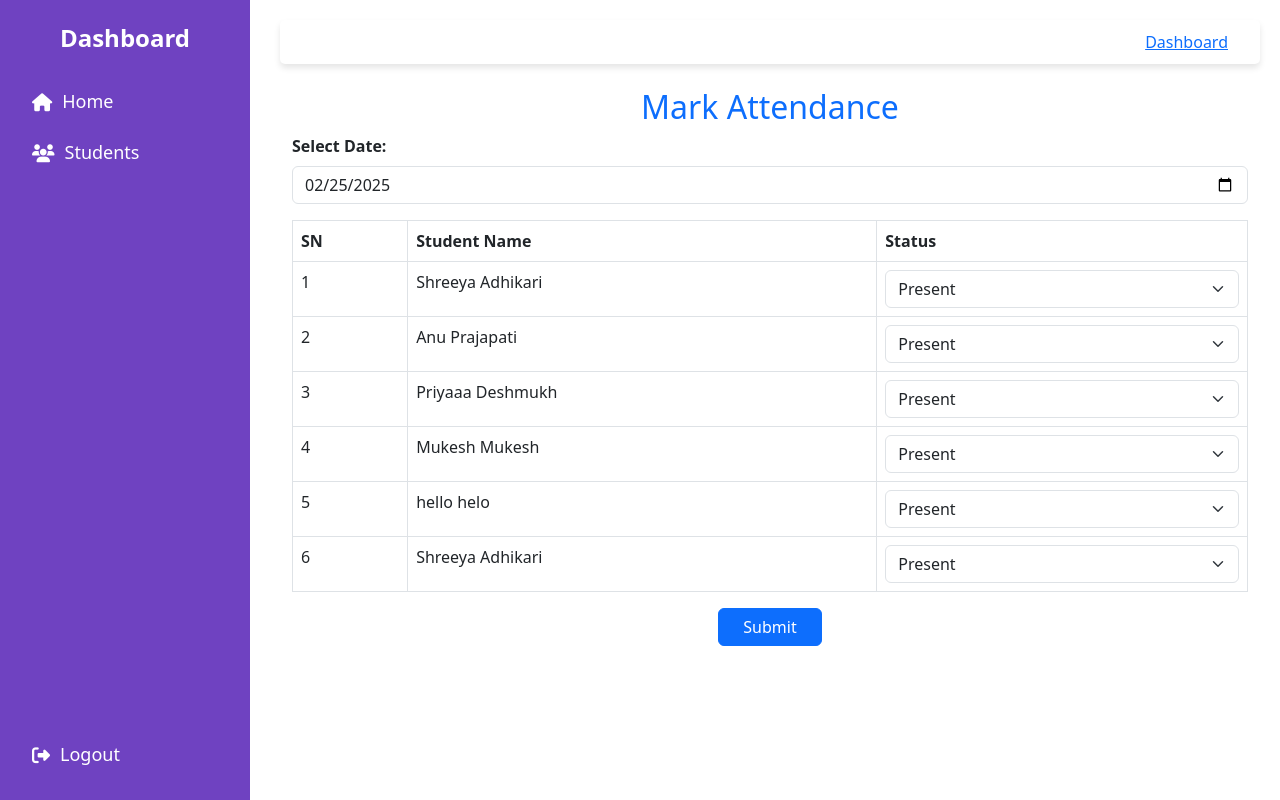
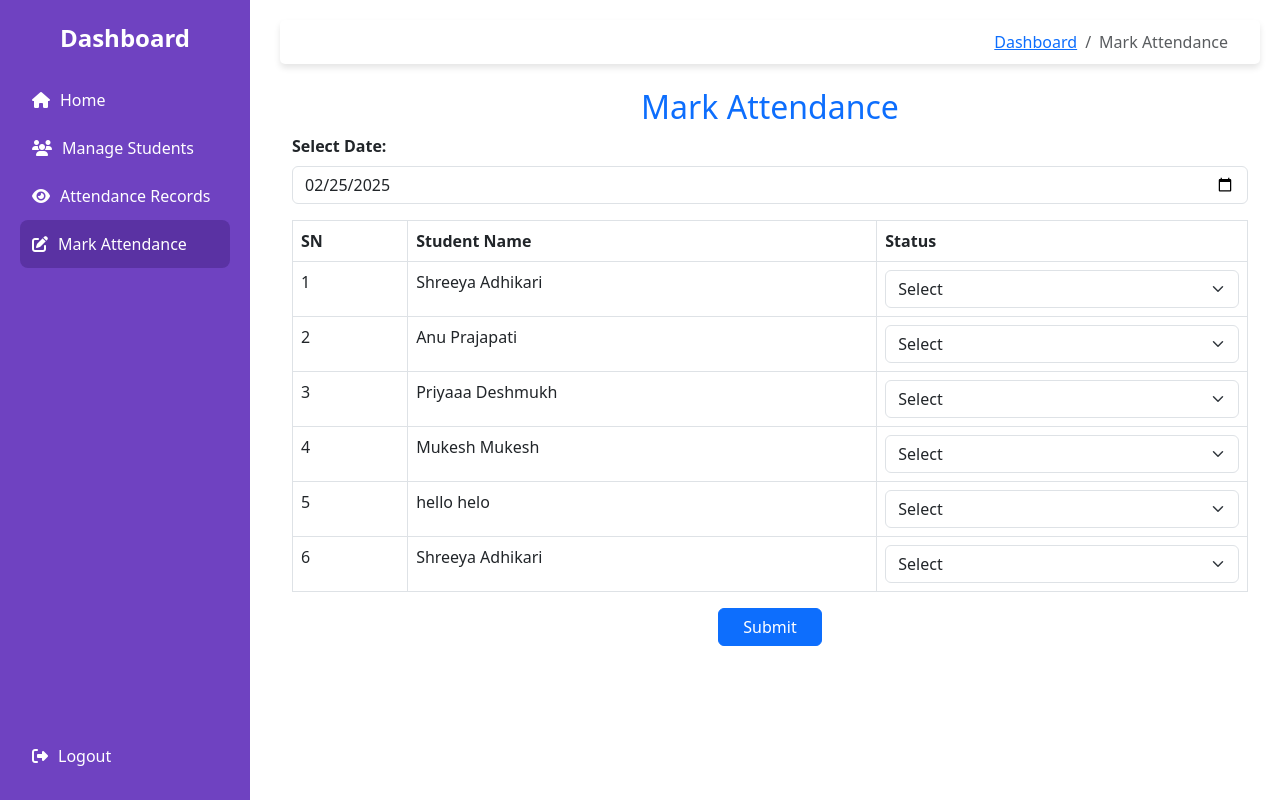
Before and after one commit to shreeya-a/Student-Attendance-Tracker-Python, a Flask app: page /mark-attendance in a window 1280 px wide. Run offline with Flask 3, Linux system fonts and the light colour scheme; data comes from the database, SQL or seed files in the repository; both versions use the stored data as it was after the commit.

Commit message:
ui fixed

```diff
--- a/app.py
+++ b/app.py
@@ -159,50 +159,57 @@ def delete(id):
 
 # #Attendance
 
-from flask import render_template, request, redirect, url_for, flash
-from datetime import datetime
-from models import db, Attendance, Student  # Import models
 
 @app.route('/mark-attendance', methods=["GET", "POST"])
 def mark_attendance():
     students = Student.query.all()
-    today_date = datetime.today().date()  # Get today's date
+    today_date = datetime.today().date()
+
+    # Get selected date from GET request (if present), otherwise default to today
+    selected_date_str = request.args.get("date", today_date.strftime("%Y-%m-%d"))
+    selected_date = datetime.strptime(selected_date_str, "%Y-%m-%d").date()
+
+    # Fetch attendance records for the selected date
+    attendance_records = {att.student_id: att.status for att in Attendance.query.filter_by(date=selected_date).all()}
 
     if request.method == "POST":
-        selected_date = request.form.get("date")
-        if not selected_date:
+        form_date_str = request.form.get("date")
+        if not form_date_str:
             flash("Please select a valid date.", "danger")
-            return redirect(url_for("mark_attendance"))
+            return redirect(url_for("mark_attendance", date=selected_date_str))
 
-        selected_date = datetime.strptime(selected_date, "%Y-%m-%d").date()
-
-        if selected_date > today_date:
+        form_date = datetime.strptime(form_date_str, "%Y-%m-%d").date()
+        if form_date > today_date:
             flash("You cannot mark attendance for a future date.", "danger")
-            return redirect(url_for("mark_attendance"))
+            return redirect(url_for("mark_attendance", date=selected_date_str))
 
         for student in students:
             status = request.form.get(f"status_{student.id}")
-
             if status:
-                existing_attendance = Attendance.query.filter_by(student_id=student.id, date=selected_date).first()
+                existing_attendance = Attendance.query.filter_by(student_id=student.id, date=form_date).first()
                 if existing_attendance:
-                    existing_attendance.status = status  # Update if already exists
+                    existing_attendance.status = status
                 else:
-                    new_attendance = Attendance(student_id=student.id, date=selected_date, status=status)
+                    new_attendance = Attendance(student_id=student.id, date=form_date, status=status)
                     db.session.add(new_attendance)
 
         db.session.commit()
         flash("Attendance marked successfully!", "success")
-        return redirect(url_for("mark_attendance"))
+        return redirect(url_for("mark_attendance", date=form_date.strftime("%Y-%m-%d")))
 
-    # Fetch existing attendance records for today
-    attendance_records = {att.student_id: att.status for att in Attendance.query.filter_by(date=today_date).all()}
+    return render_template(
+        "attendance/mark_attendance.html",
+        students=students,
+        today_date=today_date,
+        selected_date=selected_date.strftime("%Y-%m-%d"),
+        attendance_records=attendance_records
+    )
 
-    return render_template("attendance/mark_attendance.html", students=students, today_date=today_date, attendance_records=attendance_records)
+
+
 
 # view attendance records
-from flask import request, render_template
-from datetime import datetime
+
 
 @app.route('/attendance-records', methods=['GET', 'POST'])
 def attendance_records():
--- a/static/js/flash_messages.js
+++ b/static/js/flash_messages.js
@@ -1,10 +1,22 @@
+// document.addEventListener("DOMContentLoaded", function () {
+//     setTimeout(function () {
+//         let flashMessages = document.getElementById("flash-messages");
+//         if (flashMessages) {
+//             flashMessages.style.transition = "opacity 0.5s";
+//             flashMessages.style.opacity = "0";
+//             setTimeout(() => flashMessages.remove(), 500); // Remove after fade-out
+//         }
+//     }, 2000);
+// });
 document.addEventListener("DOMContentLoaded", function () {
     setTimeout(function () {
         let flashMessages = document.getElementById("flash-messages");
         if (flashMessages) {
-            flashMessages.style.transition = "opacity 0.5s";
+            flashMessages.style.transition = "opacity 0.5s, height 0.5s";
             flashMessages.style.opacity = "0";
-            setTimeout(() => flashMessages.remove(), 500); // Remove after fade-out
+            flashMessages.style.height = "0px";
+            flashMessages.style.overflow = "hidden";
+            setTimeout(() => flashMessages.remove(), 500); // Remove after transition
         }
     }, 2000);
 });
--- a/templates/attendance/mark_attendance.html
+++ b/templates/attendance/mark_attendance.html
@@ -4,9 +4,20 @@
 
 {% block styles %}
 <style>
-    .readonly-status {
-        font-weight: bold;
-        color: green;
+    /* Status Colors */
+    .status-present {
+        background-color: #d4edda; /* Light Green */
+        color: #155724; /* Dark Green */
+    }
+
+    .status-absent {
+        background-color: #f8d7da; /* Light Red */
+        color: #721c24; /* Dark Red */
+    }
+
+    .status-late {
+        background-color: #fff3cd; /* Light Yellow */
+        color: #856404; /* Dark Yellow */
     }
 </style>
 {% endblock %}
@@ -19,7 +30,8 @@
         <div class="mb-3">
             <label for="date" class="form-label fw-semibold">Select Date:</label>
             <input type="date" id="date" name="date" class="form-control" required
-                value="{{ today_date }}" max="{{ today_date }}">
+                value="{{ selected_date }}" max="{{ today_date }}">
+
         </div>
 
         <table class="table table-bordered">
@@ -32,19 +44,20 @@
             </thead>
             <tbody>
                 {% for student in students %}
+                {% set status = attendance_records.get(student.id, '') %}
                 <tr>
                     <td>{{ loop.index }}</td>
                     <td>{{ student.first_name }} {{ student.last_name }}</td>
                     <td>
-                        {% if student.id in attendance_records %}
-                            <span class="readonly-status">{{ attendance_records[student.id] }}</span>
-                        {% else %}
-                            <select name="status_{{ student.id }}" class="form-select" required>
-                                <option value="Present">Present</option>
-                                <option value="Absent">Absent</option>
-                                <option value="Late">Late</option>
-                            </select>
-                        {% endif %}
+                        <select name="status_{{ student.id }}" class="form-select
+                            {% if status == 'Present' %}status-present
+                            {% elif status == 'Absent' %}status-absent
+                            {% elif status == 'Late' %}status-late{% endif %}" required>
+                            <option value="">Select</option>
+                            <option value="Present" {% if status == "Present" %}selected{% endif %}>Present</option>
+                            <option value="Absent" {% if status == "Absent" %}selected{% endif %}>Absent</option>
+                            <option value="Late" {% if status == "Late" %}selected{% endif %}>Late</option>
+                        </select>
                     </td>
                 </tr>
                 {% endfor %}
@@ -56,15 +69,10 @@
         </div>
     </form>
 </div>
-
 <script>
-    // Ensure the date input shows today's date by default
-    document.addEventListener("DOMContentLoaded", function() {
-        let dateInput = document.getElementById("date");
-        if (!dateInput.value) {
-            let today = new Date().toISOString().split('T')[0];
-            dateInput.value = today;
-        }
+    document.getElementById("date").addEventListener("change", function () {
+        const selectedDate = this.value;
+        window.location.href = `{{ url_for('mark_attendance') }}?date=${selectedDate}`;
     });
 </script>
 
--- a/templates/base.html
+++ b/templates/base.html
@@ -45,17 +45,18 @@
             align-items: center;
             color: var(--sidebar-text);
             text-decoration: none;
-            font-size: 18px;
+            font-size: 16px;
             padding: 12px;
             border-radius: 8px;
             transition: background 0.3s ease;
+            width: 100%;
         }
 
         .sidebar a i {
             margin-right: 10px;
         }
 
-        .sidebar a:hover {
+        .sidebar a:hover, .sidebar .active {
             background-color: var(--primary-hover);
         }
 
@@ -81,6 +82,9 @@
         .breadcrumb {
             margin-bottom: 0;
         }
+
+
+
     </style>
     {% block styles %}{% endblock %}
 </head>
@@ -90,11 +94,25 @@
     <div class="sidebar">
         <div class="brand">Dashboard</div>
 
-        <a href="{{ url_for('dashboard') }}"><i class="fa fa-home"></i> Home</a>
-        <a href="{{ url_for('view_student') }}"><i class="fa fa-users"></i> Students</a>
+        <a href="{{ url_for('dashboard') }}" class="{% if request.endpoint == 'dashboard' %}active{% endif %}">
+            <i class="fa fa-home"></i> Home
+        </a>
 
+        <a href="{{ url_for('view_student') }}" class="{% if request.endpoint == 'view_student' %}active{% endif %}">
+            <i class="fa fa-users"></i> Manage Students
+        </a>
 
-        <a href="{{ url_for('logout') }}" class="logout"><i class="fa fa-sign-out-alt"></i> Logout</a>
+        <a href="{{ url_for('attendance_records') }}" class="{% if request.endpoint == 'attendance_records' %}active{% endif %}">
+            <i class="fa fa-eye"></i> Attendance Records
+        </a>
+
+        <a href="{{ url_for('mark_attendance') }}" class="{% if request.endpoint == 'mark_attendance' %}active{% endif %}">
+            <i class="fa fa-edit"></i> Mark Attendance
+        </a>
+
+        <a href="{{ url_for('logout') }}" class="logout">
+            <i class="fa fa-sign-out-alt"></i> Logout
+        </a>
     </div>
 
     <!-- Main Content -->
@@ -110,6 +128,10 @@
                             <li class="breadcrumb-item active" aria-current="page">Student List</li>
                         {% elif request.endpoint == 'add_student' %}
                             <li class="breadcrumb-item active" aria-current="page">Add Student</li>
+                        {% elif request.endpoint == 'attendance_records' %}
+                            <li class="breadcrumb-item active" aria-current="page">View Attendance</li>
+                        {% elif request.endpoint == 'mark_attendance' %}
+                            <li class="breadcrumb-item active" aria-current="page">Mark Attendance</li>
                         {% endif %}
                     </ol>
                 </nav>
@@ -132,7 +154,6 @@
         <!-- Dynamic Content -->
         {% block content %}{% endblock %}
     </div>
-
     <!-- JavaScript -->
     <script src="{{ url_for('static', filename='js/flash_messages.js') }}"></script>
 </body>
--- a/templates/student/view_student.html
+++ b/templates/student/view_student.html
@@ -1,6 +1,6 @@
 {% extends "base.html" %}
 
-{% block title %}Student List{% endblock %}
+{% block title %}Student Details{% endblock %}
 
 {% block styles %}
 <style>
@@ -49,7 +49,7 @@
 </style>
 {% endblock %}
 
-{% block nav_title %}Student List{% endblock %}
+{% block nav_title %}Student Details{% endblock %}
 
 {% block content %}
 
```
Also changed, not shown: templates/attendance/attendance_records.html (+3 -4 lines), instance/attendance_system.db.
